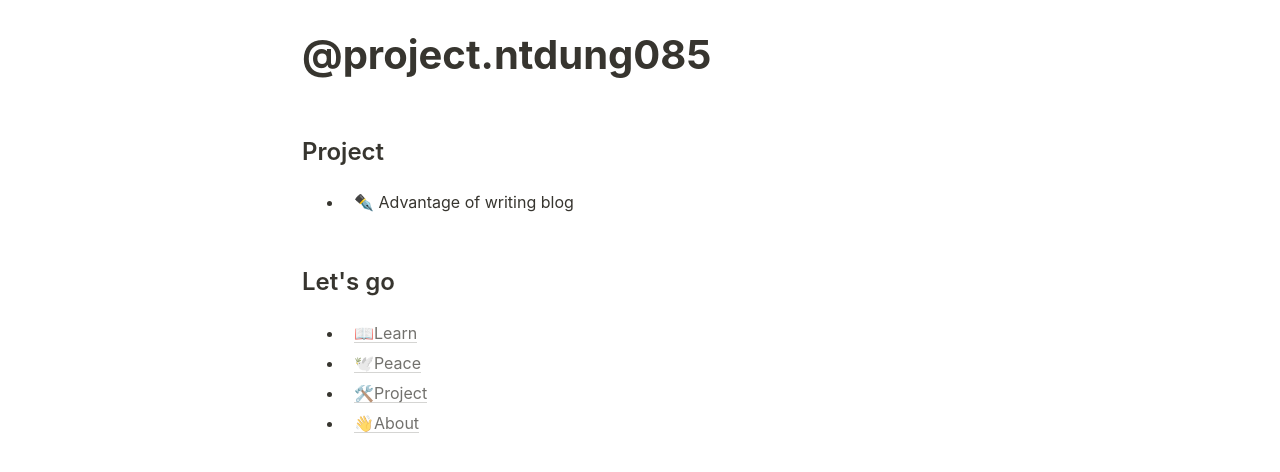
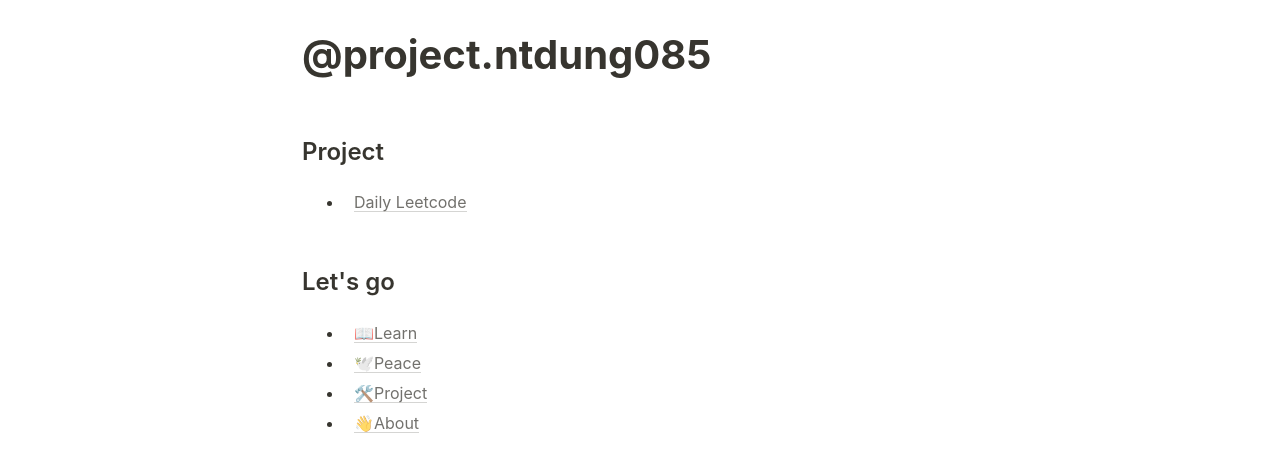
Before and after one commit to ntdung085/ntdung085.github.io, a plain HTML site: page project/project.html in a window 1280 px wide. Shown: the part 298-770 px from the top of the page. Drawn offline with Linux system fonts and the light colour scheme.

Commit message:
Update project

```diff
--- a/project/project.html
+++ b/project/project.html
@@ -27,7 +27,8 @@
         <div class="project">
             <h2>Project</h2>
             <ul>
-                <li>✒️ Advantage of writing blog</li>
+                <li><a href="https://ntdung085.notion.site/Daily-Leetcode-3b133fcaaa9b4d0195b384287ae3778d?pvs=4">Daily
+                        Leetcode</a></li>
             </ul>
         </div>
 
```
